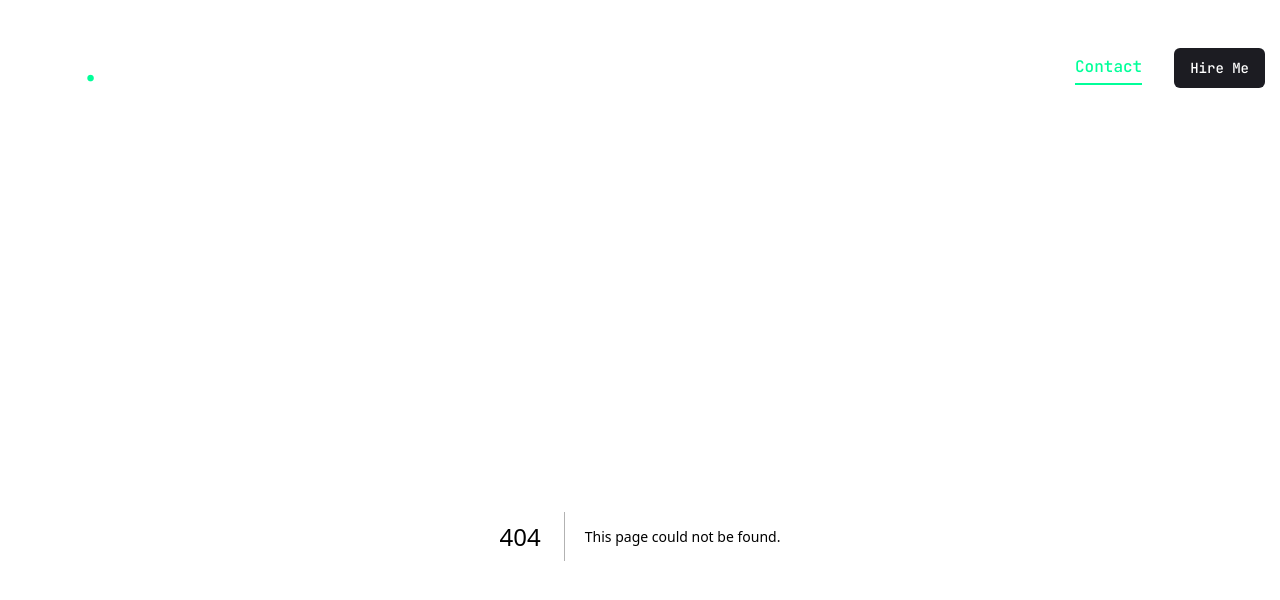
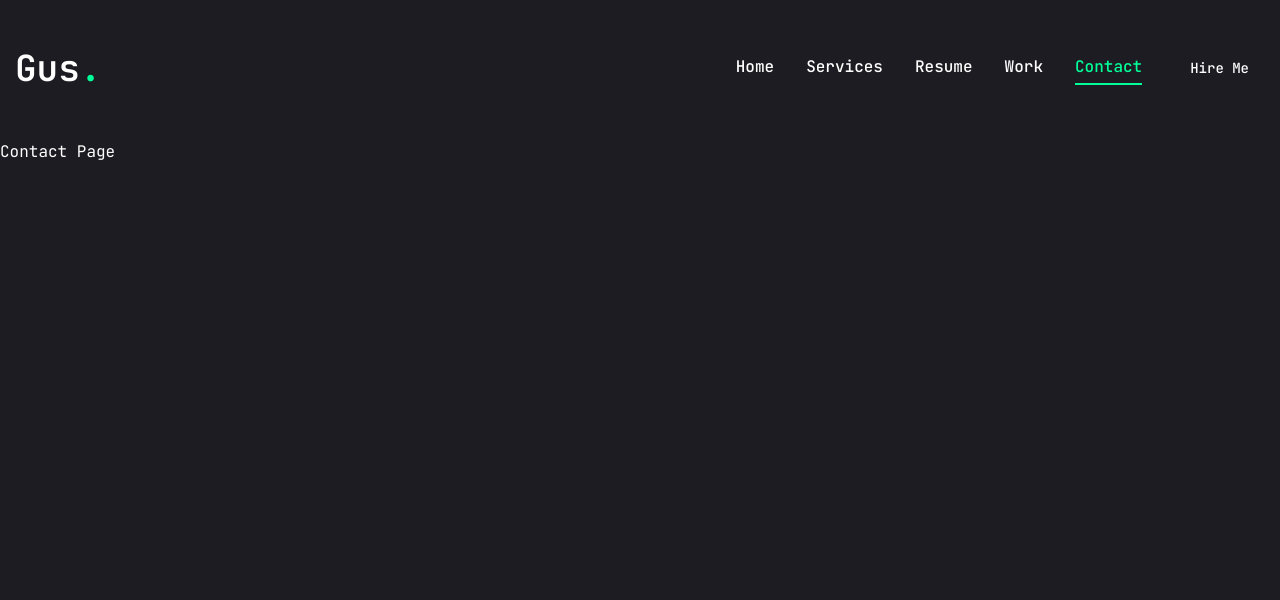
Before and after one commit to gus-pi/next-portfolio, a Next.js app: page /contact in a window 1280 px wide. Before the commit this address had no page. Shown: the top 600 px of the page. Built offline with nearby package versions, Linux system fonts and the light colour scheme.

Commit message:
add pages and page transition animation fade

```diff
--- a/package.json
+++ b/package.json
@@ -16,6 +16,7 @@
     "@radix-ui/react-tooltip": "^1.1.2",
     "class-variance-authority": "^0.7.0",
     "clsx": "^2.1.1",
+    "framer-motion": "^11.3.28",
     "lucide-react": "^0.428.0",
     "next": "14.2.5",
     "react": "^18",
--- /dev/null
+++ b/src/app/contact/page.tsx
@@ -0,0 +1,5 @@
+const ContactPage = () => {
+  return <div>Contact Page</div>;
+};
+
+export default ContactPage;
--- a/src/app/layout.tsx
+++ b/src/app/layout.tsx
@@ -2,6 +2,7 @@
 import { JetBrains_Mono } from 'next/font/google';
 import './globals.css';
 import Header from '@/components/Header';
+import PageTransition from '@/components/PageTransition';
 
 const jetbrainsMono = JetBrains_Mono({
   subsets: ['latin'],
@@ -23,7 +24,7 @@
     <html lang="en">
       <body className={jetbrainsMono.variable}>
         <Header />
-        {children}
+        <PageTransition>{children}</PageTransition>
       </body>
     </html>
   );
--- /dev/null
+++ b/src/app/resume/page.tsx
@@ -0,0 +1,7 @@
+import React from 'react';
+
+const ResumePage = () => {
+  return <div>Resume Page</div>;
+};
+
+export default ResumePage;
--- /dev/null
+++ b/src/app/services/page.tsx
@@ -0,0 +1,5 @@
+const ServicesPage = () => {
+  return <div>Services Page</div>;
+};
+
+export default ServicesPage;
--- /dev/null
+++ b/src/app/work/page.tsx
@@ -0,0 +1,5 @@
+const WorkPage = () => {
+  return <div>Work Page</div>;
+};
+
+export default WorkPage;
--- /dev/null
+++ b/src/components/PageTransition.tsx
@@ -0,0 +1,25 @@
+'use client';
+
+import { AnimatePresence, motion } from 'framer-motion';
+import { usePathname } from 'next/navigation';
+
+const PageTransition = ({ children }: { children: React.ReactNode }) => {
+  const pathname = usePathname();
+  return (
+    <AnimatePresence>
+      <div key={pathname}>
+        <motion.div
+          initial={{ opacity: 1 }}
+          animate={{
+            opacity: 0,
+            transition: { delay: 1, duration: 0.4, ease: 'easeInOut' },
+          }}
+          className="h-screen w-screen fixed bg-primary top-0 pointer-events-none"
+        ></motion.div>
+        {children}
+      </div>
+    </AnimatePresence>
+  );
+};
+
+export default PageTransition;
```
Also changed, not shown: 1 other file (tests, documents, lock files or other folders).
